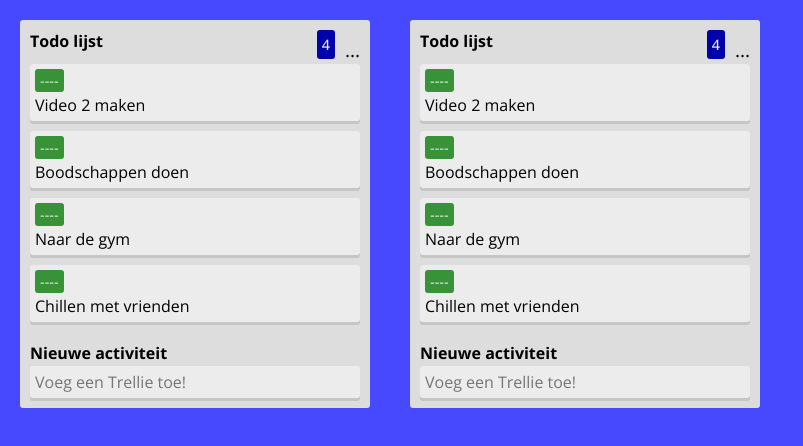
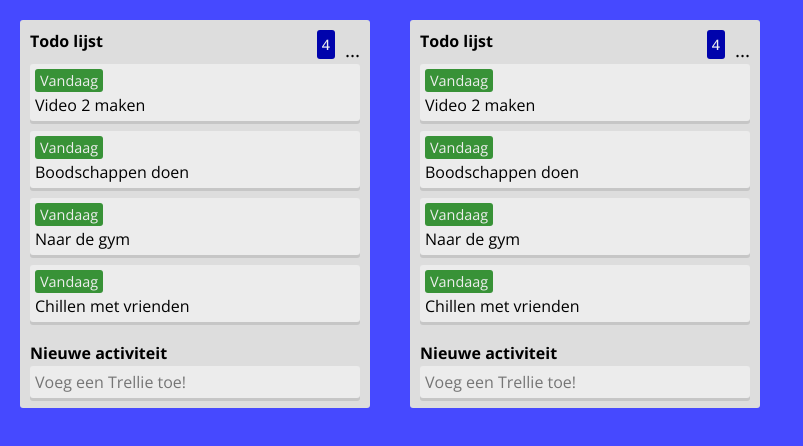
Before and after one commit to pawelkellner/trellie, a React (Create React App) app: page / in a window 1280 px wide. Shown: the top 446 px of the page, without its empty margins (0-803 px from the left). Built offline with nearby package versions, Linux system fonts and the light colour scheme.

Commit message:
label functie af

```diff
--- a/src/components/Activity/Activity.js
+++ b/src/components/Activity/Activity.js
@@ -4,7 +4,7 @@ import Label from "../Label/Label";
 const Activity = (props) => {
     return (
     <li className="activity">
-      <Label trellieId={props.id} activityId={props.key} activity={props.activity}/>
+      <Label trellieId={props.id} activity={props.activity}/>
       <p className="activity__description">
         {props.activity.description || "Placeholder description"}
       </p>
--- a/src/components/Label/Label.js
+++ b/src/components/Label/Label.js
@@ -1,19 +1,10 @@
 import React from "react";
 import { connect } from "react-redux";
 
-class Label extends React.Component{
-    constructor(props){
-        super(props);
-        this.state = {label: ""}
-        console.log(this.props.trelliesFromRedux[props.trellieId - 1].activities)
-    }
+const Label = (props) =>{
 
-    componentDidMount(){
-        this.setState({label: ""})
-    }
-
-    labelClicked = () =>{
-        let oldLabel = this.state.label;
+    const labelClicked = () =>{
+        let oldLabel = props.trelliesFromRedux[props.trellieId - 1].activities[props.activity.id - 1].label;
         let newLabel;
         switch(oldLabel){
             case 'Vandaag':
@@ -25,33 +16,23 @@ class Label extends React.Component{
             case 'Weekend':
                 newLabel = "Vandaag";
                 break;
+            default:
+                newLabel = "Vandaag";
         }
-        if(this.props.trelliesFromRedux[this.props.id - 1])
-        this.changeLabel(newLabel);
+        changeLabel(newLabel);
     }
 
-    changeLabel = (newLabel) => {
-        let oldActivity = [...this.props.trelliesFromRedux];
-        let newActivity = oldActivity[this.props.id - 1].activities.map((activity) => {
-            if(activity.id === activity.id){
-                activity.label = newLabel
-                return activity
-            }else{
-                return activity
-            }
-        })
-        oldActivity[this.props.id - 1].activities = newActivity;
-        console.log(oldActivity)
-        this.props.setTrelliesFromRedux(oldActivity)
+     const changeLabel = (newLabel) => {
+        let oldTrellies = [...props.trelliesFromRedux];
+        oldTrellies[props.trellieId - 1].activities[props.activity.id - 1].label = newLabel
+        props.setTrelliesFromRedux(oldTrellies)
     }
 
-    render(){
-        return(
-            <h3 onClick={this.labelClicked} className="activity__label">
-                    {this.state.label || "----"}
-            </h3>
-        );
-    }
+    return(
+        <h3 onClick={labelClicked} className="activity__label">
+            {props.trelliesFromRedux[props.trellieId - 1].activities[props.activity.id - 1].label || "----"}
+        </h3>
+    );
 }
 
 const mapStateToProps = (state) =>{
```
